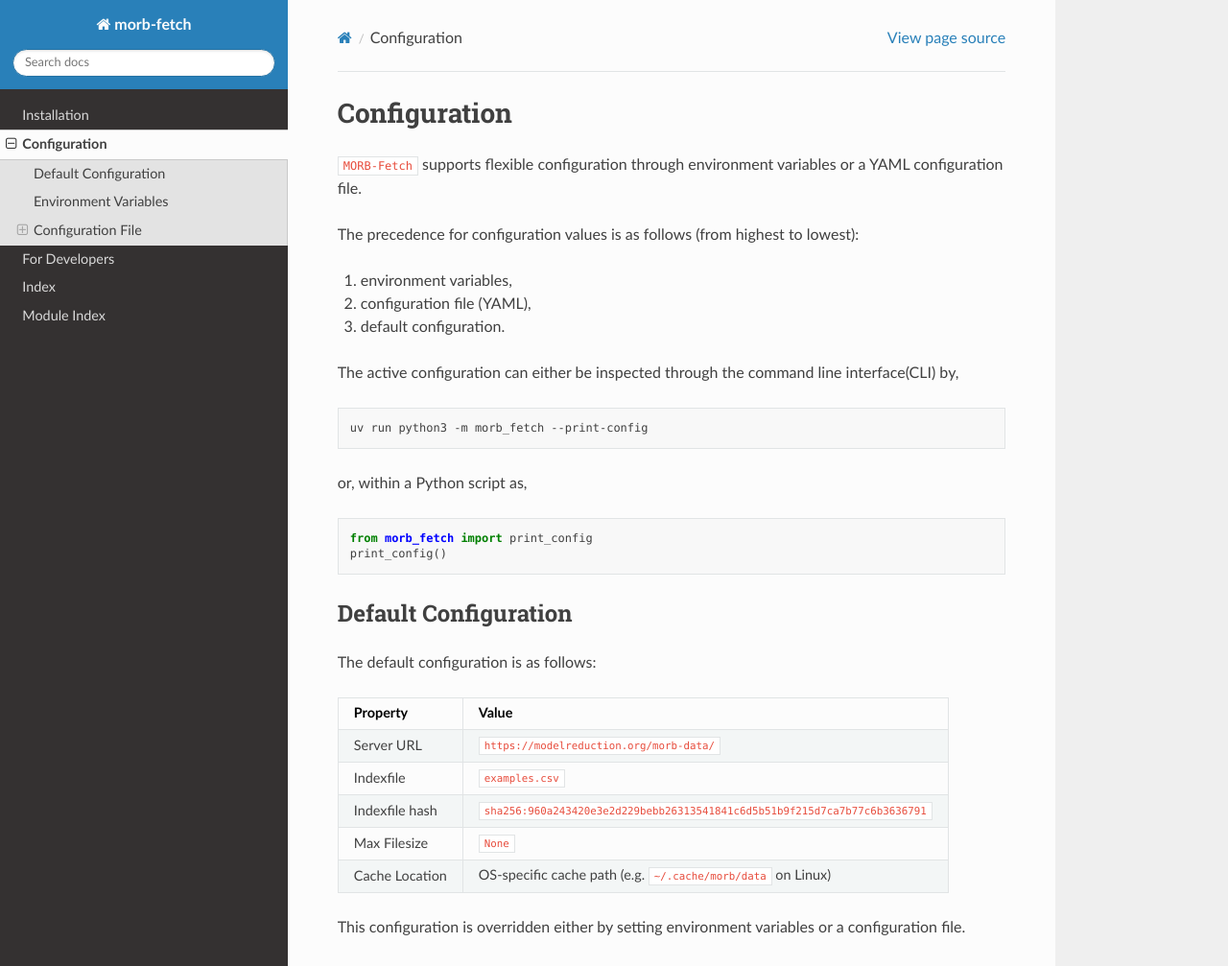
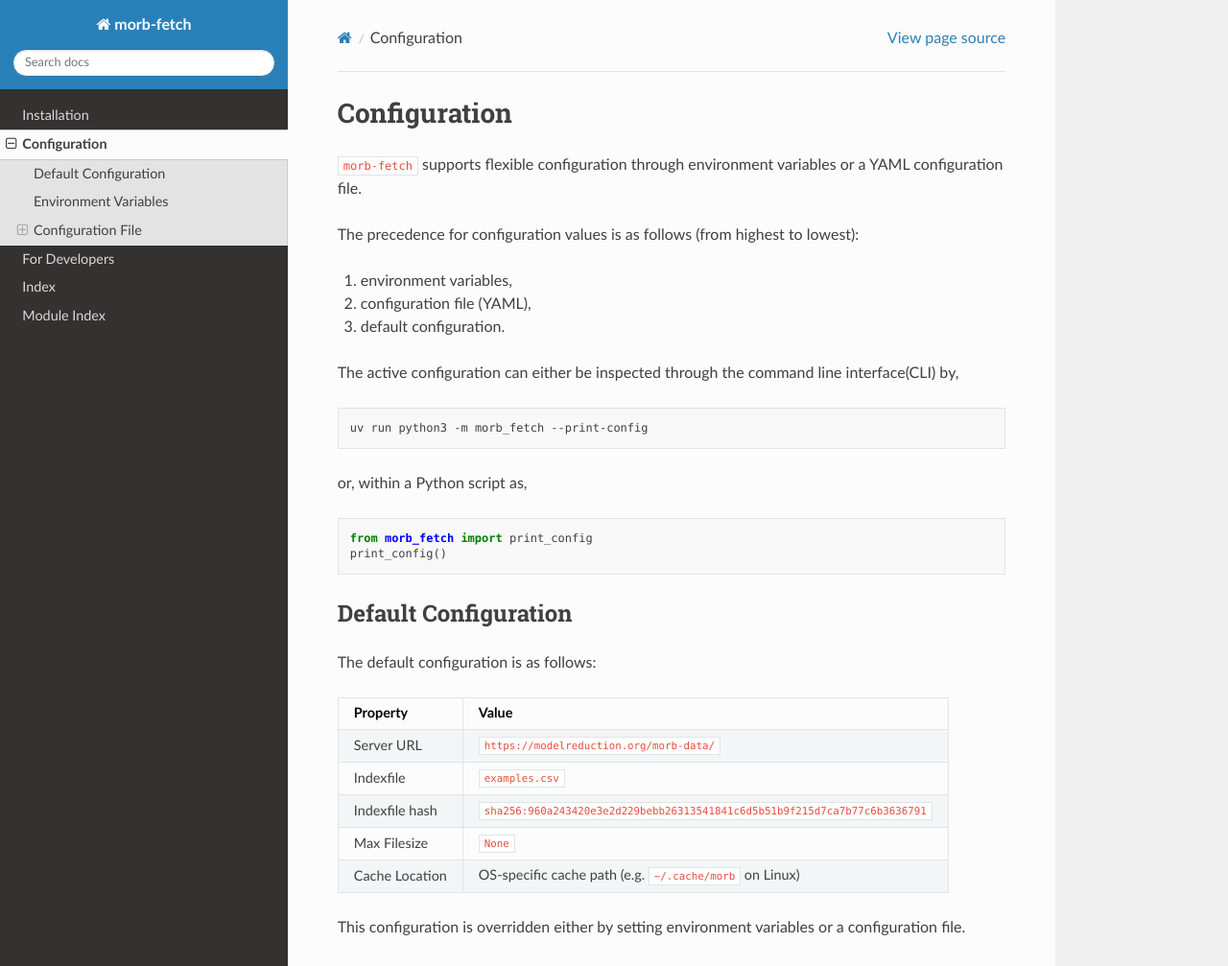
Before and after one commit to MaRDI4NFDI/MORWiki, a Sphinx documentation site: the page built from docs/configuration.md, in a window 1280 px wide and 1400 px high. Shown: the top 1007 px of the window at 96% size. Built offline with Sphinx 7.4.7 and the Read the Docs theme 3.1.0, drawn with Linux system fonts in a browser that asks for light colours.

```diff
--- a/CONFIGURE.md
+++ b/CONFIGURE.md
@@ -1,7 +1,7 @@
-# MORB-Fetch Configuration
+# MORB-fetch Configuration
 
 <!-- SPHINX-START -->
-`MORB-Fetch` supports flexible configuration through environment variables or a YAML configuration file.
+`morb-fetch` supports flexible configuration through environment variables or a YAML configuration file.
 
 The precedence for configuration values is as follows (from highest to lowest):
 1. environment variables,
@@ -28,7 +28,7 @@ The default configuration is as follows:
 | Indexfile      | `examples.csv` |
 | Indexfile hash | `sha256:960a243420e3e2d229bebb26313541841c6d5b51b9f215d7ca7b77c6b3636791` |
 | Max Filesize   | `None` |
-| Cache Location | OS-specific cache path (e.g. `~/.cache/morb/data` on Linux) |
+| Cache Location | OS-specific cache path (e.g. `~/.cache/morb` on Linux) |
 
 This configuration is overridden either by setting environment variables or a configuration file.
 
```
Also changed, not shown: README.md (+1 -1 lines), docs/index.md (+1 -1 lines), docs/installation.md (+5 -1 lines).
